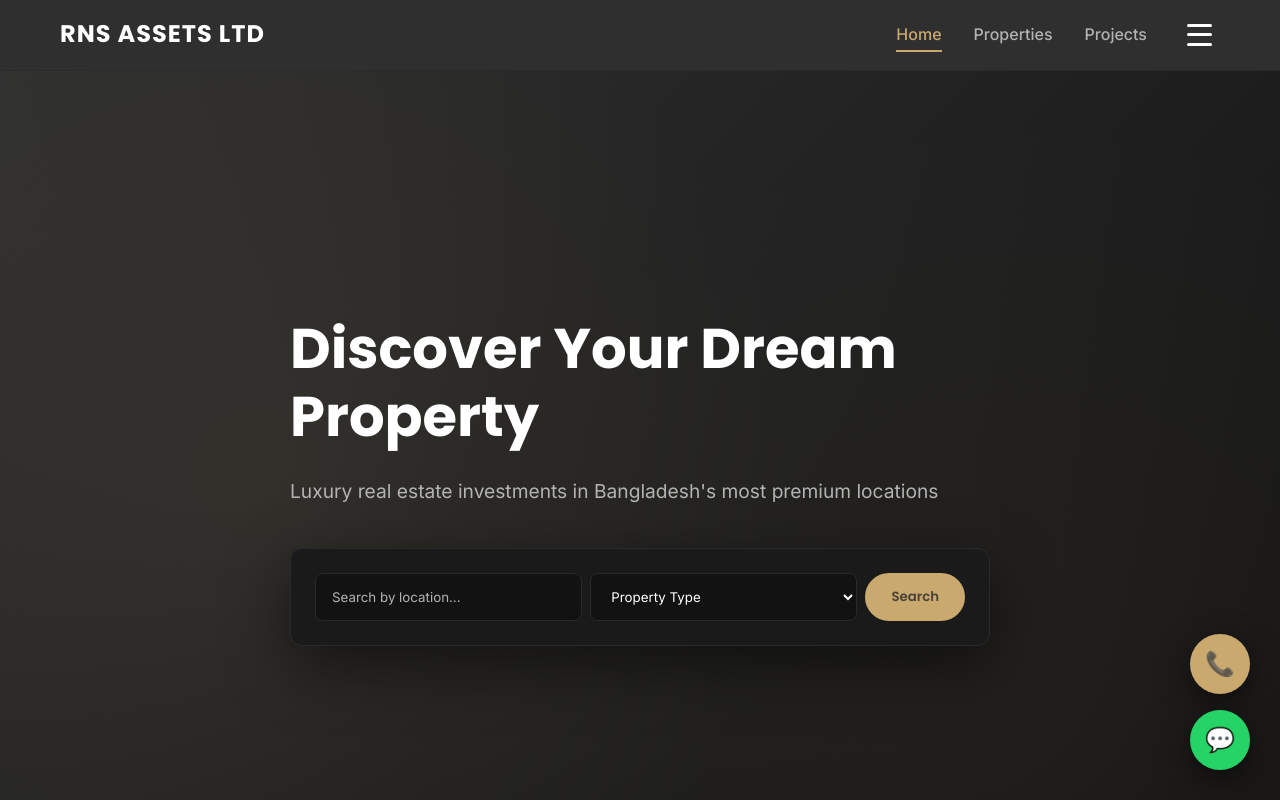
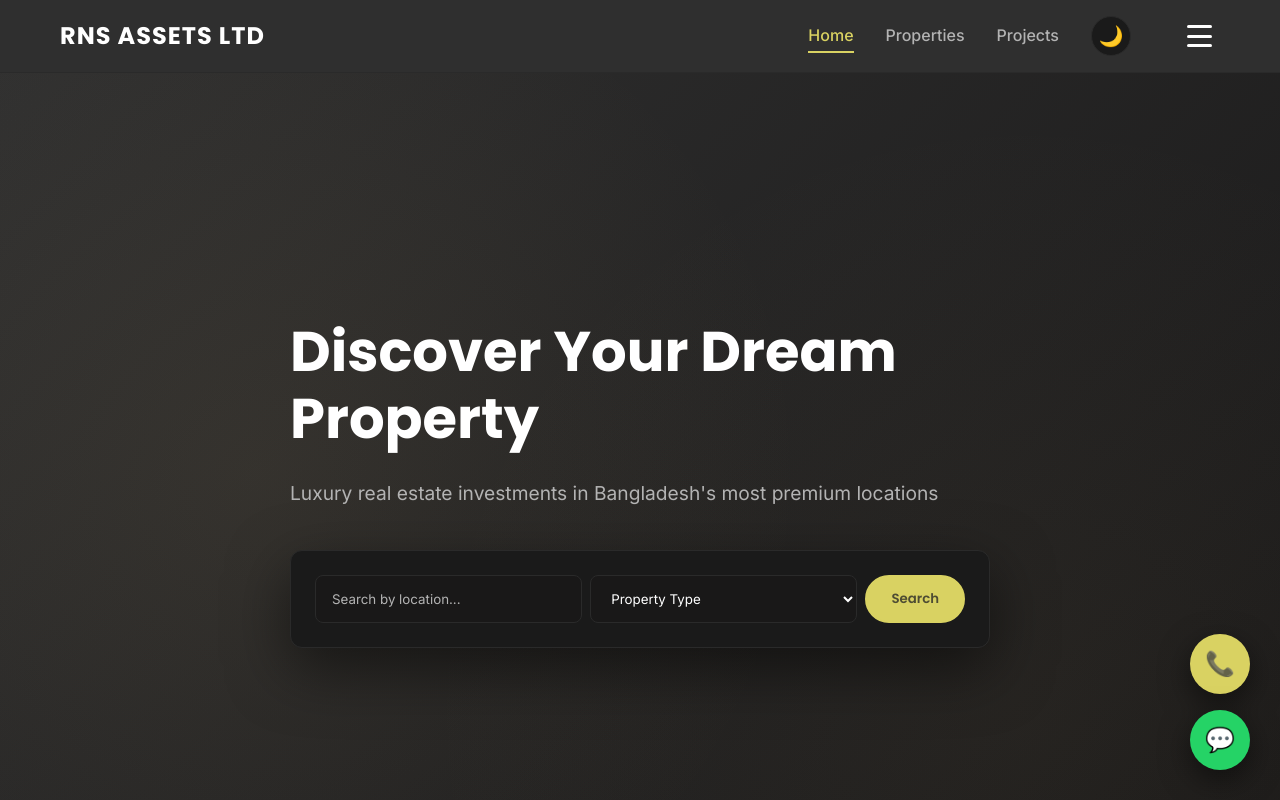
Before and after one commit to AvisheikhKundu/RNS_Asstets_Ltd, a plain HTML site: page index.html in a window 1280 px wide. Shown: the top 800 px of the page. Drawn offline with Linux system fonts and the light colour scheme.

Commit message:
add updated code

```diff
--- a/index.html
+++ b/index.html
@@ -29,6 +29,9 @@
                     <li><a href="services.html">Services</a></li>
                     <li><a href="contact.html">Contact</a></li>
                 </ul>
+                <button id="themeToggle" class="theme-toggle" aria-label="Toggle theme">
+                    <span class="theme-icon">🌙</span>
+                </button>
                 <div class="hamburger" id="hamburger">
                     <span></span>
                     <span></span>
--- a/script.js
+++ b/script.js
@@ -1,3 +1,52 @@
+// ====================================
+// THEME MANAGER (Dark/Light Mode)
+// ====================================
+
+const themeManager = {
+    init() {
+        // Load saved preference or default to dark mode
+        const saved = localStorage.getItem('theme-preference') || 'dark';
+        this.applyTheme(saved);
+        this.attachListeners();
+    },
+
+    toggleTheme() {
+        const current = document.body.classList.contains('light-mode') ? 'light' : 'dark';
+        const newTheme = current === 'dark' ? 'light' : 'dark';
+        this.applyTheme(newTheme);
+        this.savePreference(newTheme);
+    },
+
+    applyTheme(theme) {
+        const isDark = theme === 'dark';
+        document.body.classList.toggle('light-mode', !isDark);
+        this.updateIcon(isDark);
+    },
+
+    updateIcon(isDark) {
+        const icon = document.querySelector('.theme-icon');
+        if (icon) {
+            icon.textContent = isDark ? '🌙' : '☀️';
+        }
+    },
+
+    savePreference(theme) {
+        localStorage.setItem('theme-preference', theme);
+    },
+
+    attachListeners() {
+        const btn = document.getElementById('themeToggle');
+        if (btn) {
+            btn.addEventListener('click', () => this.toggleTheme());
+        }
+    }
+};
+
+// Initialize theme manager when DOM is ready
+document.addEventListener('DOMContentLoaded', () => {
+    themeManager.init();
+});
+
 // ====================================
 // TESTIMONIAL CAROUSEL
 // ====================================
--- a/styles.css
+++ b/styles.css
@@ -6,14 +6,26 @@
 /* CSS Variables */
 :root {
     --primary-bg: #252525c6;
-    --secondary-bg: #121212;
+    --secondary-bg: #191818;
     --card-bg: #1A1A1A;
     --text-primary: #FFFFFF;
     --text-secondary: #B3B3B3;
+    --accent: #d9d262;
+    --accent-hover: #d2d496;
+    --border-color: #2A2A2A;
+    --transition: all 0.3s ease;
+}
+
+/* Light Mode Theme */
+body.light-mode {
+    --primary-bg: #FFFFFF;
+    --secondary-bg: #F5F5F5;
+    --card-bg: #FFFFFF;
+    --text-primary: #111111;
+    --text-secondary: #555555;
     --accent: #C9A96E;
     --accent-hover: #D4B896;
-    --border-color: #2A2A2A;
-    --transition: all 0.3s ease;
+    --border-color: #E0E0E0;
 }
 
 /* Reset & Base Styles */
@@ -237,6 +249,49 @@ button {
 
 .hamburger.active span:nth-child(3) {
     transform: rotate(-45deg) translate(8px, -8px);
+}
+
+/* ====================================
+   THEME TOGGLE
+   ==================================== */
+
+.theme-toggle {
+    display: flex;
+    align-items: center;
+    justify-content: center;
+    width: 40px;
+    height: 40px;
+    border-radius: 50%;
+    background-color: var(--card-bg);
+    border: 1px solid var(--border-color);
+    cursor: pointer;
+    transition: var(--transition);
+    color: var(--text-primary);
+    font-size: 20px;
+    padding: 0;
+    margin-right: 1rem;
+    z-index: 1000;
+}
+
+.theme-toggle:hover {
+    background-color: var(--accent);
+    color: #0B0B0B;
+    transform: scale(1.1);
+    box-shadow: 0 5px 15px rgba(201, 169, 110, 0.3);
+}
+
+.theme-toggle:active {
+    transform: scale(0.95);
+}
+
+.theme-icon {
+    display: inline-block;
+    transition: transform 0.3s ease;
+    line-height: 1;
+}
+
+.theme-toggle:hover .theme-icon {
+    transform: rotate(20deg);
 }
 
 /* ====================================
```
Also changed, not shown: about.html (+3 -0 lines), career.html (+3 -0 lines), contact.html (+3 -0 lines), news-events.html (+3 -0 lines), projects.html (+3 -0 lines), properties.html (+3 -0 lines), property-detail.html (+3 -0 lines), services.html (+3 -0 lines), 1 other file.
